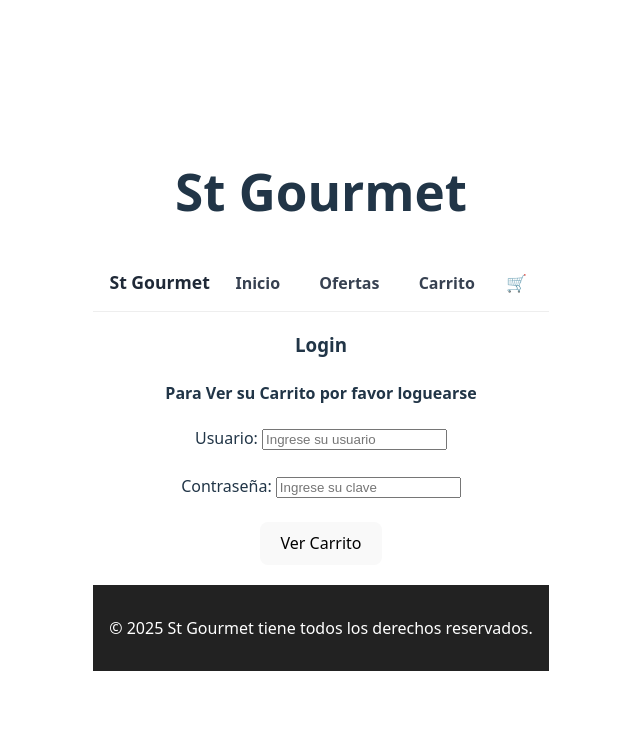
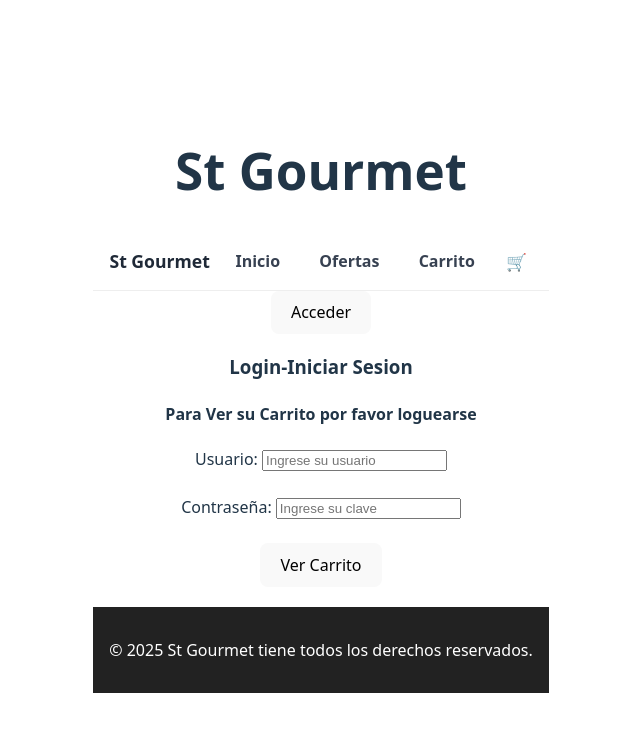
Before and after one commit to Sergio-Tolaba/st-gourmet, a React (Vite) app: page /login in a window 1280 px wide. Shown: the top 732 px of the page, without its empty margins (319-959 px from the left). Built offline with nearby package versions, Linux system fonts and the light colour scheme.

Commit message:
llevo el login al contexto global con AuthContext, reubico codigo en Header, NavBar, App, RutaProtegida y Login.jsx

```diff
--- a/src/App.jsx
+++ b/src/App.jsx
@@ -1,4 +1,4 @@
-import './App.css';
+ import './App.css';
 import { Routes, Route } from 'react-router-dom';
 import Header from './components/Header';
 import NavBar from './components/NavBar';
@@ -10,25 +10,32 @@ import Footer from './components/Footer';
 import { useState } from 'react';
 import RutaProtegida from './components/RutaProtegida';
 import Login from './pages/Login';
+import Admin from './components/Admin';
+import { AuthProvider } from './context/AuthContext'
 
 function App() {
-  const [logueado, setLogueado] = useState(false);
+  //const [logueado, setLogueado] = useState(false);
   return (
     <>
       <Header />
-      <NavBar />
+      {/* <NavBar /> */}
       <Routes>
         <Route path="/" element={<Inicio />} />
         <Route path="/ofertas" element={<Ofertas />} />
-        <Route path="/login" element={<Login setLogueado={setLogueado} />} />
+        {/* <Route path="/login" element={<Login setLogueado={setLogueado} />} /> */}
+        <Route path="/login" element={<Login />} />
         <Route
           path="/carrito"
           element={
-            <RutaProtegida logueado={logueado}>
+            // <RutaProtegida logueado={logueado}>
+            <RutaProtegida>
               <Carrito />
             </RutaProtegida>
           }
-        />
+          />
+        <Route path='/admin' element={<Admin/>} >
+        </Route>
+
 
 
 
--- /dev/null
+++ b/src/components/Admin.jsx
@@ -0,0 +1,11 @@
+import React from 'react'
+
+const Admin = () => {
+  return (
+    <div>
+      <h2>Mostraremos el CRUD de la app</h2>
+    </div>
+  )
+}
+
+export default Admin
--- a/src/components/Header.jsx
+++ b/src/components/Header.jsx
@@ -1,7 +1,27 @@
+import { Link } from "react-router-dom";
+import { useAuthContext } from "../context/AuthContext";
+import NavBar from "./NavBar";
+
 const Header = () => {
+  const {usuario, logout} = useAuthContext()
+  const estaLogueado = !!usuario
   return (
     <header className="header">
+      <div>
         <h1>St Gourmet</h1>
+      </div>
+      <div>
+        <NavBar/>
+      </div>
+      <div>
+        { estaLogueado ?
+        <button onClick={logout} >Cerrar Sesion</button>:
+        <Link to='/login'>
+          <button> Acceder</button>
+        </Link>
+      }
+      </div>
+
     </header>
   )
 }
--- a/src/components/NavBar.jsx
+++ b/src/components/NavBar.jsx
@@ -1,8 +1,11 @@
 
 import { Link, NavLink } from 'react-router-dom';
 import './NavBar.css';
+import { useAuthContext } from '../context/AuthContext';
 
 const NavBar = ({ cartCount = 0 }) => {
+  const { usuario} = useAuthContext()
+  const esAdmin = usuario == 'admin'
   return (
     <header className="site-header">
       <div className="nav-container">
@@ -21,6 +24,9 @@ const NavBar = ({ cartCount = 0 }) => {
             <span className="cart-icon">🛒</span>
             {cartCount > 0 && <span className="cart-badge">{cartCount}</span>}
           </Link>
+          {esAdmin &&
+          <Link to='/admin'>Admin</Link>
+          }
         </div>
       </div>
     </header>
--- a/src/components/RutaProtegida.jsx
+++ b/src/components/RutaProtegida.jsx
@@ -1,8 +1,12 @@
 import { Navigate } from "react-router-dom"
-
-const RutaProtegida = ({logueado, children}) => {
-  if(!logueado){
-    return <Navigate to='/login'replace/>
+import { useAuthContext } from "../context/AuthContext"
+//sin uso de AuthContext
+//const RutaProtegida = ({logueado, children}) => {
+const RutaProtegida = ({children}) => {
+   //if(!logueado){
+  const{usuario} = useAuthContext()
+  if(!usuario){
+    return <Navigate to='/login' replace/>
   }
   return children
 }
--- /dev/null
+++ b/src/context/AuthContext.jsx
@@ -0,0 +1,21 @@
+import React, { createContext, useState, useContext } from 'react';
+
+const AuthContext = createContext();
+export const AuthProvider = ({ children })=> {
+  const [usuario, setUsuario] = useState(null);
+//En produccion usaremos back-end con JWT o Auth 2.0 o OpenID Connect (OIDC).
+  const login = (usuarioNombre) => {
+    const token = `fake-token-${usuarioNombre}`;
+    localStorage.setItem('authToken', token);
+    setUsuario(usuarioNombre );
+  };
+  const logout = () => {
+    localStorage.removeItem('authToken');
+    setUsuario(null);
+  };
+  return (
+    <AuthContext.Provider value={{ usuario, login, logout }}>
+      {children}
+    </AuthContext.Provider> );
+}
+export const useAuthContext = () => useContext(AuthContext);
--- a/src/main.jsx
+++ b/src/main.jsx
@@ -5,14 +5,19 @@ import App from './App.jsx'
 import { StrictMode } from 'react';
 import { BrowserRouter } from 'react-router-dom';
 import { CarritoProvider } from './context/CarritoContext.jsx';
+import { AuthProvider } from './context/AuthContext.jsx';
 
 
 createRoot(document.getElementById('root')).render(
  <StrictMode>
   <BrowserRouter>
+    <AuthProvider>
       <CarritoProvider>
         <App />
       </CarritoProvider>
+    </AuthProvider>
+
+
     </BrowserRouter>
   </StrictMode>
 )
--- a/src/pages/Login.jsx
+++ b/src/pages/Login.jsx
@@ -1,48 +1,56 @@
-import { useNavigate} from 'react-router-dom';
-import {useState} from 'react'
-
-const Login = ({setLogueado}) => {
+import { useNavigate } from 'react-router-dom';
+import { useState } from 'react';
+import { useAuthContext } from '../context/AuthContext';
+//Login x params
+//const Login = ({setLogueado}) => {
+const Login = () => {
   const [usuario, setUsuario] = useState('');
   const [clave, setClave] = useState('');
   const [error, setError] = useState('');
+
+  const { login } = useAuthContext();
   const navigate = useNavigate();
 
-  const verCarrito = (e)=>{
-    e.preventDefault()
+  const verCarrito = (e) => {
+    e.preventDefault();
 
-    if (usuario ==='admin' && clave ==='3456'){
-      setLogueado(true)
-      navigate ('/carrito')
-    }else{
-      setError('Usuario o contraseña incorrectos')
+    if (usuario == 'admin' && clave == '3456') {
+      //setLogueado(true)
+      login(usuario);
+      navigate('/carrito');
+    } else {
+      setError('Usuario o contraseña incorrectos');
     }
-  }
+  };
 
   return (
     <>
-      <h3>Login</h3>
-      <h4>Para <span>Ver su Carrito</span> por favor loguearse </h4>
-      <form onSubmit={verCarrito} >
+      <h3>Login-Iniciar Sesion</h3>
+      <h4>
+        Para <span>Ver su Carrito</span> por favor loguearse{' '}
+      </h4>
+      <form onSubmit={verCarrito}>
         <label for="">Usuario: </label>
         <input
           type="text"
           placeholder="Ingrese su usuario"
           value={usuario}
-          onChange={(e)=>setUsuario(e.target.value)}
-          /> <br />
+          onChange={(e) => setUsuario(e.target.value)}
+        />{' '}
+        <br />
         <br />
         <label for="">Contraseña: </label>
         <input
           type="password"
           placeholder="Ingrese su clave"
           value={clave}
-          onChange={(e)=>setClave(e.target.value)}
-          />
+          onChange={(e) => setClave(e.target.value)}
+        />
         <br />
         <br />
         <button type="submit">Ver Carrito</button>
       </form>
-      {error ? <p>{error}</p>:null }
+      {error ? <p>{error}</p> : null}
     </>
   );
 };
```
